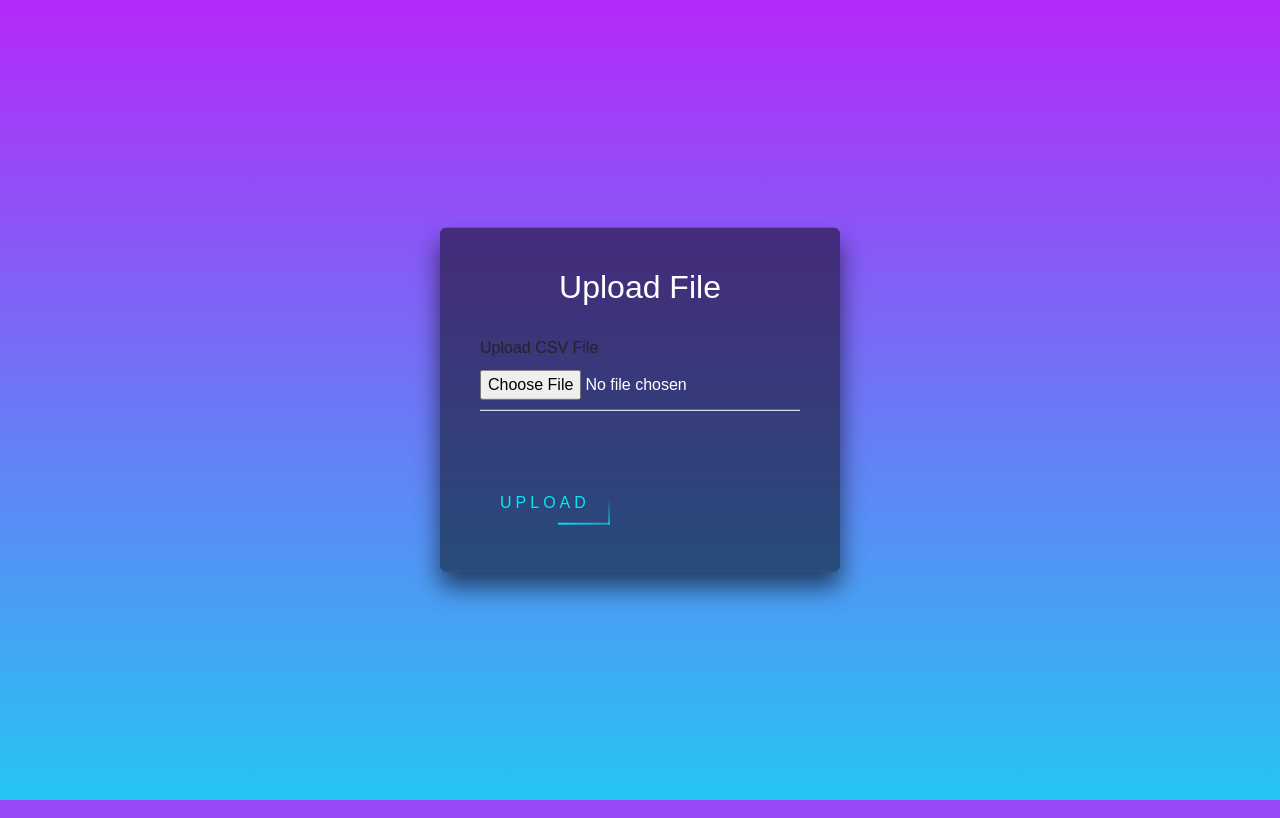
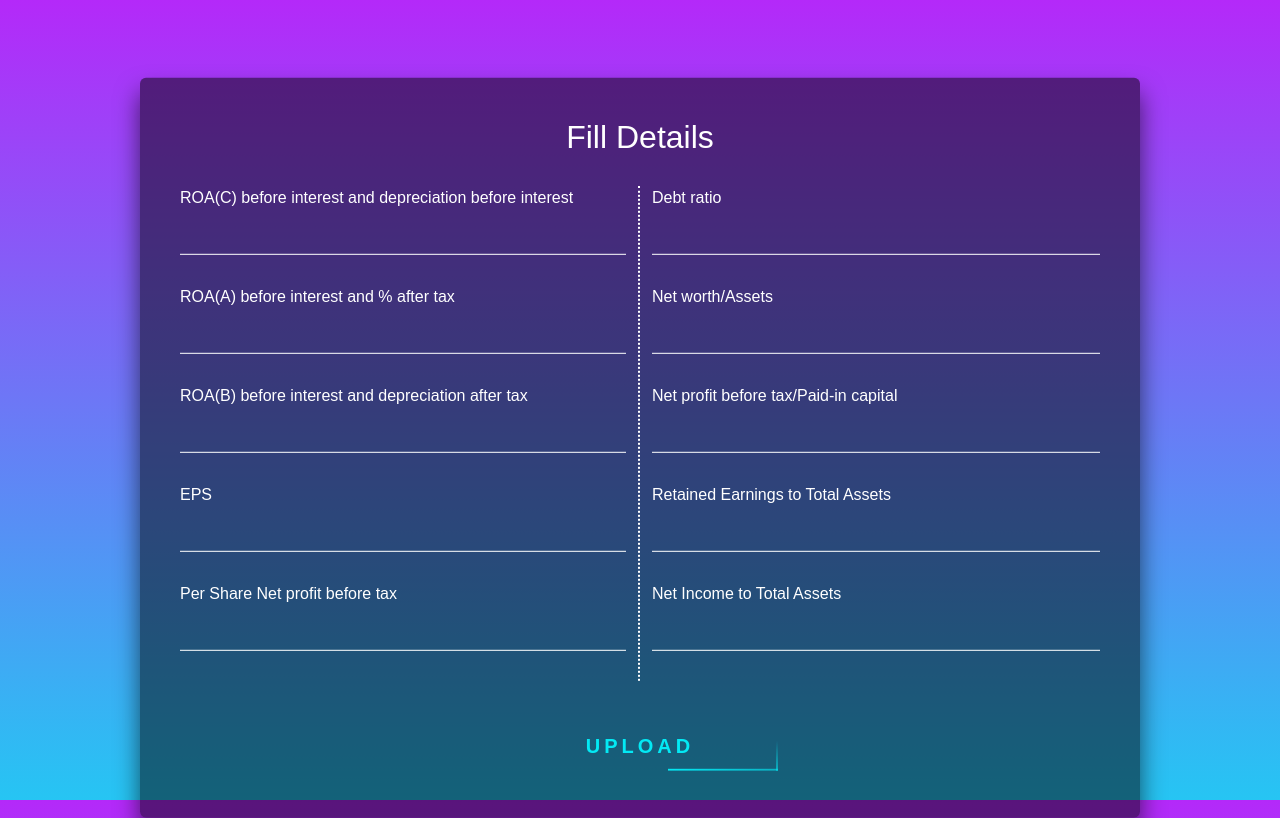
Before and after one commit to Priyanshi-singh/COMPANY-BANKCRUPTCY-PREDICTION, a Flask app: page / in a window 1280 px wide. Run offline with Flask 3, Linux system fonts and the light colour scheme.

Commit message:
changes made

```diff
--- a/app.py
+++ b/app.py
@@ -1,10 +1,36 @@
-from flask import Flask, render_template
+from flask import Flask, render_template, request, redirect, flash
+import pandas as pd
+import numpy as np
+from select_col import select_col
+from load_data import return_model
+
 app = Flask(__name__)
 
 
-@app.route('/')
+@app.route('/', methods=['GET','POST'])
 def form():
-    return render_template('form.html')
+        if request.method == "POST":
+            print('data')
+            ROAC = request.form.get('ROA(C)')
+            ROAA = request.form.get('ROA(A)')
+            ROAB = request.form.get('ROA(B)')
+            EPS = request.form.get('EPS')
+            Share_net_profit = request.form.get('Share Net Profit')
+            Debt_ratio = request.form.get('Debt ratio')
+            Net_asset = request.form.get('Net Assets')
+            net_profit_bt = request.form.get('Net profit before tax')
+            Retained_Earnings = request.form.get('Retained Earnings')
+            Net_Income = request.form.get('Net Income')
+            sample = pd.DataFrame([[ROAC,ROAA,ROAB,EPS,Share_net_profit,
+                                   Debt_ratio,Net_asset,net_profit_bt,
+                                   Retained_Earnings,Net_Income]],columns = select_col)
+            print(sample)
+            result = result(sample)
+        return render_template('form.html')
+
+def result(sample_data):
+     result = return_model.score(sample_data)
+     return result
 
 if __name__ == '__main__':
     app.run(host='127.0.0.1', port=8000, debug=True)
--- /dev/null
+++ b/load_data.py
@@ -0,0 +1,5 @@
+from joblib import load
+
+def return_model():
+    data_model = load('company_bankcruptcy_prediction.joblib')
+    return data_model
--- a/templates/base.html
+++ b/templates/base.html
@@ -11,7 +11,11 @@
   <link href="https://cdn.jsdelivr.net/npm/bootstrap@5.2.1/dist/css/bootstrap.min.css" rel="stylesheet"
     integrity="sha384-iYQeCzEYFbKjA/T2uDLTpkwGzCiq6soy8tYaI1GyVh/UjpbCx/TYkiZhlZB6+fzT" crossorigin="anonymous">
     {% block css %}{% endblock %}
-
+    <style>
+      html{
+        height:100%;
+      }
+    </style>
 </head>
 
 <body>
--- a/templates/form.html
+++ b/templates/form.html
@@ -2,9 +2,11 @@
 
 {% block css %}
   <style>
-    html {
-      height: 100%;
+
+    label{
+      color:white;
     }
+
     body {
       margin:0;
       padding:0;
@@ -13,10 +15,11 @@
     }
 
     .login-box {
-      position: absolute;
-      top: 50%;
+      position:absolute;
+      margin-top: 10%;
+      top:40%;
       left: 50%;
-      width: 400px;
+      width: 1000px;
       padding: 40px;
       transform: translate(-50%, -50%);
       background: rgba(0,0,0,.5);
@@ -68,16 +71,20 @@
 
     .login-box form a {
       position: relative;
+      left:35%;
       display: inline-block;
       padding: 10px 20px;
       color: #03e9f4;
-      font-size: 16px;
-      text-decoration: none;
+      font-size: 20px;
+      text-decoration:none;
+      font-weight: bolder;
       text-transform: uppercase;
       overflow: hidden;
       transition: .5s;
       margin-top: 40px;
-      letter-spacing: 4px
+      letter-spacing: 4px;
+      text-align: center;
+      width:30%;
     }
 
     .login-box a:hover {
@@ -169,18 +176,63 @@
         bottom: 100%;
       }
     }
+
   </style>
 {% endblock %}
 
 {% block body %}
-  <div class="login-box rounded">
-    <h2>Upload File </h2>
-    <form method = "POST">
-      <label>Upload CSV File</label>
-      <div class="user-box">
-        <input type="file" name="file" >
+  <div class="container-fluid login-box rounded">
+    <h2>Fill Details</h2>
+
+    <!-- Detail Form -->
+    <form method = "POST" >
+      <div class="row padding" >
+        <div class="col-sm-5 col-md-6 " style="border-right:2px dotted white; ">
+          <label>ROA(C) before interest and depreciation before interest</label>
+          <div class="user-box">
+            <input type="number" name="ROA(C)" >
+          </div>
+          <label>ROA(A) before interest and % after tax</label>
+          <div class="user-box">
+            <input type="number" name="ROA(A)" >
+          </div>
+          <label>ROA(B) before interest and depreciation after tax</label>
+          <div class="user-box">
+            <input type="number" name="ROA(B)" >
+          </div>
+          <label>EPS</label>
+          <div class="user-box">
+            <input type="number" name="EPS" >
+          </div>
+          <label>Per Share Net profit before tax</label>
+          <div class="user-box">
+            <input type="number" name="Share Net Profit" >
+          </div>
+        </div>
+        <div class="col-sm-5 col-md-6">
+          <label>Debt ratio</label>
+          <div class="user-box">
+            <input type="number" name="Debt ratio" >
+          </div>
+          <label>Net worth/Assets</label>
+          <div class="user-box">
+            <input type="number" name="Net Assets" >
+          </div>
+          <label> Net profit before tax/Paid-in capital</label>
+          <div class="user-box">
+            <input type="number" name=" Net profit before tax" >
+          </div>
+          <label> Retained Earnings to Total Assets</label>
+          <div class="user-box">
+            <input type="number" name=" Retained Earnings" >
+          </div>
+          <label>Net Income to Total Assets</label>
+          <div class="user-box">
+            <input type="number" name="Net Income" >
+          </div>
+        </div>
       </div>
-        <a href="#">
+      <a href="/">
           <span></span>
           <span></span>
           <span></span>
```
Also changed, not shown: database.py (added, +18 -0 lines), select_col.py (added, +15 -0 lines), 4 other files.
